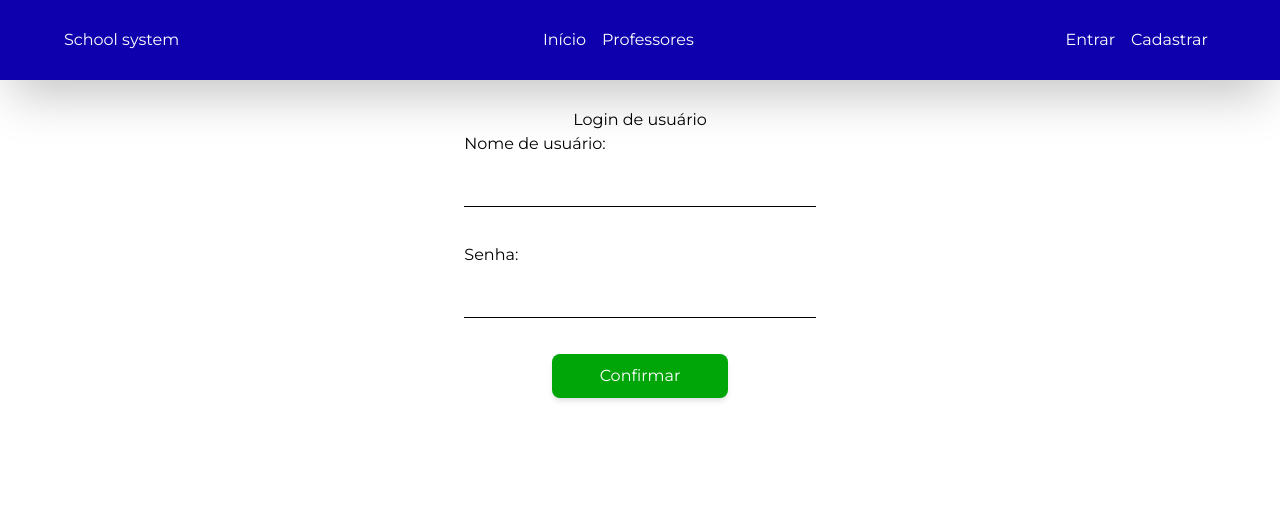
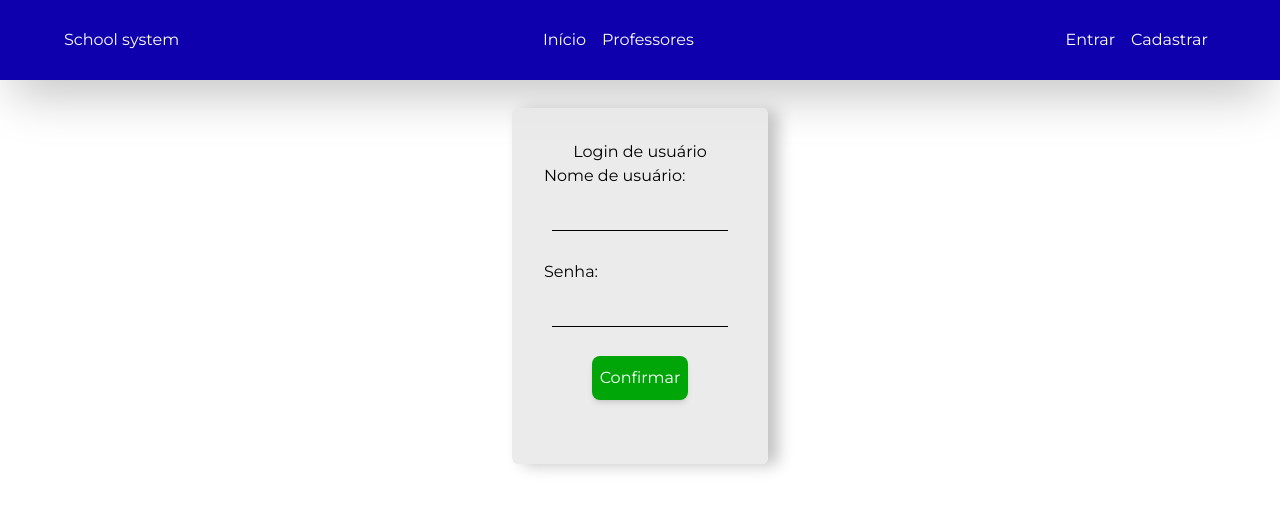
Before and after one commit to Doug-Vitor/school-system-web, a React (Vite) app: page /Authentication in a window 1280 px wide. Shown: the top 510 px of the page. Built offline with nearby package versions, Linux system fonts and the light colour scheme.

Commit message:
Creating and applying form with tailwind component

```diff
--- /dev/null
+++ b/src/components/Form/index.tsx
@@ -0,0 +1,34 @@
+import React, { FormEventHandler } from "react"
+
+import { flex } from "../../styles";
+import PageTitle from "../PageTitle";
+
+type FormSize = "small" | "medium" | "large";
+interface Props {
+    className?: string
+    size?: FormSize
+    title?: string
+    onSubmit: FormEventHandler,
+    children: React.ReactNode
+}
+
+const getCommonClasses = (size?: FormSize) => {
+    const classes = `${flex} flex-col bg-[#e7e7e7d2] w-[20%] rounded-[2%] shadow-custom px-[4vh] pt-[4vh] pb-[8vh]`;
+
+    switch (size) {
+        case "medium": return classes + " !w-[50%]";
+        case "large": return classes + " !w-[80%]";
+        default: return classes;
+    }
+}
+
+export default (props: Props) => {
+    const { className, size, title, onSubmit, children } = props;
+
+    return (
+        <form className={`${className} ${getCommonClasses(size)}`} onSubmit={onSubmit}>
+            {title && <PageTitle text={title} />}
+            {children}
+        </form>
+    );
+}
--- a/src/components/Input/index.tsx
+++ b/src/components/Input/index.tsx
@@ -1,9 +1,8 @@
 import { ChangeEventHandler, HTMLInputTypeAttribute } from "react";
+import { flex } from "../../styles";
 
 import Datetime from 'react-datetime';
-
 import "react-datetime/css/react-datetime.css";
-import { flex } from "../../styles";
 
 interface Props {
     value: any
@@ -17,7 +16,7 @@ export default function Input(props: Props) {
     return (
         <div className={`${flex} mb-[3.6vh]`}>
             <label>{props.labelValue}</label>
-            <input type={props.type ?? "text"} className="transition ease-in p-[9px] w-[100%] my-[0.6vw] bg-transparent border-0 border-b-[1px] border-black outline-none focus:rounded-[4px] focus:border-none focus:shadow-lg" disabled={props.disabled ?? false} value={props.value} onChange={props.onChange} />
+            <input type={props.type ?? "text"} className="transition ease-in p-[9px] w-[100%] mx-[0.6vw] bg-transparent border-0 border-b-[1px] border-black outline-none focus:rounded-[4px] focus:border-none focus:shadow-lg" disabled={props.disabled ?? false} value={props.value} onChange={props.onChange} />
         </div>
     )
 }
--- a/src/components/Profile/PersonalDatas/index.tsx
+++ b/src/components/Profile/PersonalDatas/index.tsx
@@ -36,7 +36,7 @@ export default () => {
         }
     }
     return (
-        <div className="personal-datas-container">
+        <div className="w-[33%]">
             <Input disabled={!profile.inEditMode} labelValue="Nome completo" onChange={e => updateState("name", e.target.value)} value={profile.name} />
             <DatePicker disabled={!profile.inEditMode} labelValue="Data de nascimento" onChange={e => updateState("birthdate", e.toString())} value={profile.birthdate} />
             <Input disabled={!profile.inEditMode} labelValue="Número de telefone" onChange={e => updatePhoneNumber(e.target.value)} value={profile.phoneNumber} />
--- a/src/components/Profile/SchoolDatas/index.tsx
+++ b/src/components/Profile/SchoolDatas/index.tsx
@@ -1,8 +1,10 @@
 import Subjects from './Subjects';
 import Classrooms from './Classrooms';
 
+import { flex } from '../../../styles';
+
 export default () =>
-   <div className="school-datas-container">
+   <div className={`${flex} !justify-evenly w-[66%]`}>
       <div className="subjects"><Subjects /></div>
       <div className="classrooms"><Classrooms /></div>
    </div>
--- a/src/pages/Authentication/index.tsx
+++ b/src/pages/Authentication/index.tsx
@@ -7,11 +7,11 @@ import { info } from "toastr";
 
 import IUser from '../../../core/Interfaces/Entities/Authentication/IUser';
 
-import PageTitle from "../../components/PageTitle/";
 import Input from "../../components/Input/";
 import Button from "../../components/Button";
 
 import updateState from '../../helpers/state';
+import Form from "../../components/Form";
 
 const initialState: IUser = {
     username: '',
@@ -38,20 +38,15 @@ export default () => {
     }
 
     return (
-        <article className="authentication-container">
-            <PageTitle text={inSignUpMode ? "Cadastro de usuário" : "Login de usuário"} />
+        <Form title={inSignUpMode ? "Cadastro de usuário" : "Login de usuário"} onSubmit={onSubmit}>
+            {inSignUpMode &&
+                <Input onChange={event => updateState(user, "email", event.target.value, setUser)} value={user.email} labelValue="E-mail:" />
+            }
 
-            <form onSubmit={onSubmit}>
-                { inSignUpMode ?
-                    <Input onChange={event => updateState(user, "email", event.target.value, setUser)} value={user.email} labelValue="E-mail:" />
-                    : false
-                }
+            <Input onChange={event => updateState(user, "username", event.target.value, setUser)} value={user.username} labelValue="Nome de usuário:" />
+            <Input type="password" onChange={event => updateState(user, "password", event.target.value, setUser)} value={user.password} labelValue="Senha:" />
 
-                <Input onChange={event => updateState(user, "username", event.target.value, setUser)} value={user.username} labelValue="Nome de usuário:" />
-                <Input type="password" onChange={event => updateState(user, "password", event.target.value, setUser)} value={user.password} labelValue="Senha:" />
-
-                <Button type="submit" className="success" text="Confirmar" />
-            </form>
-        </article>
+            <Button type="submit" className="success" text="Confirmar" />
+        </Form>
     );
 }
--- a/src/pages/Profile/index.tsx
+++ b/src/pages/Profile/index.tsx
@@ -4,15 +4,16 @@ import { RootState } from "../../store";
 import { updateProfile } from "../../store/Teachers";
 import { getAuthenticatedProfileAsync, saveProfileAsync } from "../../store/Teachers/promises";
 
-import { FormEvent, useEffect } from "react";
+import React, { useEffect } from "react";
 import { useSearchParams } from "react-router-dom";
 
 import { info } from "toastr";
 
-import PageTitle from "../../components/PageTitle";
+import { flex } from "../../styles";
 import PersonalDatas from "../../components/Profile/PersonalDatas";
 import SchoolDatas from "../../components/Profile/SchoolDatas";
 import Button from "../../components/Button";
+import Form from "../../components/Form";
 
 export default () => {
     const { ownsTeacherProfile } = useSelector((state: RootState) => state.auth);
@@ -26,28 +27,24 @@ export default () => {
     const dispatch = useDispatch();
     useEffect(() => {
         if (ownsTeacherProfile) dispatch(getAuthenticatedProfileAsync())
-    }, [ownsTeacherProfile])
+    }, [ownsTeacherProfile]);
 
-    const onSubmit = (event: FormEvent) => {
+    const onSubmit = (event: React.MouseEvent) => {
         event.preventDefault();
         dispatch(saveProfileAsync(profile));
-    };
+    }
 
     return (
-        <article className="profile-container">
-            <PageTitle text="Meu perfil" />
+        <Form onSubmit={event => event.preventDefault()} title="Meu perfil" className="px-[2vw]" size="large">
+            <div className={`${flex} justify-evenly`}>
+                <PersonalDatas />
+                <SchoolDatas />
+            </div>
 
-            <form onSubmit={onSubmit}>
-                <div className="form-container">
-                    <PersonalDatas />
-                    <SchoolDatas />
-                </div>
-                {profile.inEditMode ? <Button type="submit" className="success" text="Salvar informações" /> : false}
-            </form>
-            {
-                profile.inEditMode ? false :
-                    <Button type="button" className="info" onClick={() => dispatch(updateProfile({ ...profile, inEditMode: true }))} text="Editar perfil" />
+            {profile.inEditMode ?
+                <Button type="submit" className="success" text="Salvar informações" onClick={onSubmit} />
+                : <Button type="button" className="info" onClick={() => dispatch(updateProfile({ ...profile, inEditMode: true }))} text="Editar perfil" />
             }
-        </article >
+        </Form>
     );
 }
--- a/src/pages/shared/Errors/NotFound.tsx
+++ b/src/pages/shared/Errors/NotFound.tsx
@@ -1,5 +1,7 @@
+import { flex } from "../../../styles";
+
 export default () =>
-    <article className="flex flex-col items-center font-bold">
+    <article className={`${flex} flex-col font-bold`}>
         <h2 className='text-danger-main mb-[4.5vh] text-xl'>Algo deu errado!</h2>
         <img src="https://img.icons8.com/external-dreamstale-lineal-dreamstale/64/000000/external-page-not-found-applications-dreamstale-lineal-dreamstale.png" alt='Pagina não encontrada' />
         <h3>Aparentemente, essa página não existe em nosso site.</h3>
--- a/tailwind.config.cjs
+++ b/tailwind.config.cjs
@@ -8,6 +8,7 @@ module.exports = {
   ],
   theme: {
     extend: {
+      boxShadow: { custom: '10px 1px 16px #c2c2c2' },
       colors: {
         primary: { main: '#0e00ad' },
         shadow: '#c2c2c2',
```
